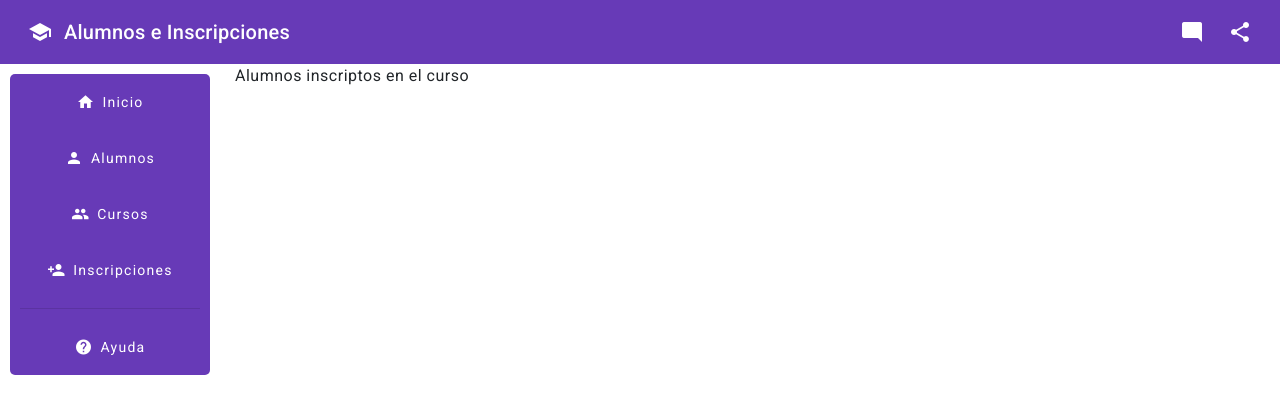
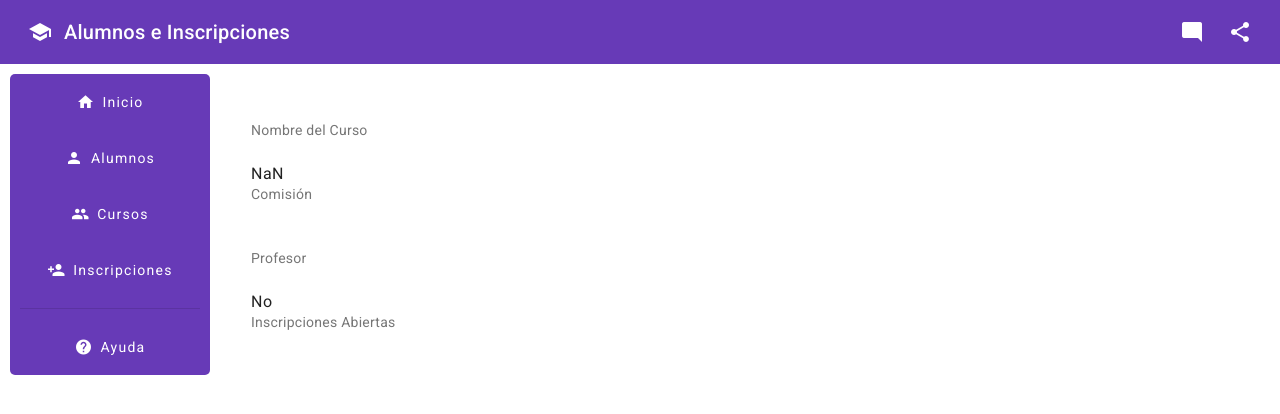
Before and after one commit to valecambiaso/Proyecto-Final, an Angular app in the folder angular_project/: page /courses/details in a window 1280 px wide. Shown: the top 414 px of the page. Built offline with nearby package versions, Linux system fonts and the light colour scheme.

Commit message:
basic details added

```diff
--- a/angular_project/src/app/app.module.ts
+++ b/angular_project/src/app/app.module.ts
@@ -2,9 +2,6 @@ import { NgModule } from '@angular/core';
 import { BrowserModule } from '@angular/platform-browser';
 import { AppComponent } from './app.component';
 import { BrowserAnimationsModule } from '@angular/platform-browser/animations';
-import { BooleanToTextPipe } from './pipes/boolean-to-text.pipe';
-import { NameSurnamePipe } from './pipes/name-surname.pipe';
-import { TitleStyleDirective } from './directives/title-style.directive';
 import { ToolbarComponent } from './core/components/toolbar/toolbar.component';
 import { NavbarComponent } from './core/components/navbar/navbar.component';
 import { AppRoutingModule } from './app-routing.module';
--- a/angular_project/src/app/courses/components/course-details/course-details.component.css
+++ b/angular_project/src/app/courses/components/course-details/course-details.component.css
@@ -0,0 +1,10 @@
+h3{
+    color: #673ab7;
+    padding-top: 15px;
+    text-transform: uppercase;
+    margin-bottom: 0;
+}
+
+h4{
+    color: rgba(85, 85, 85, 0.815);
+}
--- a/angular_project/src/app/courses/components/course-details/course-details.component.html
+++ b/angular_project/src/app/courses/components/course-details/course-details.component.html
@@ -1 +1,21 @@
-<h4>Alumnos inscriptos en el curso {{ course.courseName }}</h4>
+<div class="details-content">
+    <h3 appTitleStyle>{{course.courseName}}</h3>
+
+    <mat-list>
+        <mat-list-item>
+            <span matListItemTitle>{{course.courseName}}</span>
+            <span matListItemLine>Nombre del Curso</span>
+        </mat-list-item>
+        <mat-list-item>
+            <span matListItemTitle>{{course.commission}}</span>
+            <span matListItemLine>Comisión</span>
+        </mat-list-item>
+        <mat-list-item>
+            <span matListItemTitle>{{course.professorName}}</span>
+            <span matListItemLine>Profesor</span>
+        </mat-list-item>
+        <mat-list-item>
+            <span matListItemTitle>{{course.openRegistrations | booleanToText:'Si':'No'}}</span>
+            <span matListItemLine>Inscripciones Abiertas</span>
+        </mat-list-item>
+    </mat-list>
--- a/angular_project/src/app/courses/components/course-details/course-details.component.ts
+++ b/angular_project/src/app/courses/components/course-details/course-details.component.ts
@@ -2,6 +2,9 @@ import { Component, OnInit } from '@angular/core';
 import { Course } from '../../../models/course';
 import { ActivatedRoute } from '@angular/router';
 import { parseTemplate } from '@angular/compiler';
+import { Student } from 'src/app/models/student';
+import { MatTableDataSource } from '@angular/material/table';
+import { map, Observable, Subscription } from 'rxjs';
 
 @Component({
   selector: 'app-course-details',
@@ -12,7 +15,7 @@ export class CourseDetailsComponent implements OnInit{
   course!: Course;
 
   constructor(
-    private activatedRoute: ActivatedRoute
+    private activatedRoute: ActivatedRoute,
   ){}
 
 
@@ -23,6 +26,7 @@ export class CourseDetailsComponent implements OnInit{
       professorName: parameters.get('professorName') || '',
       openRegistrations: parameters.get('openRegistrations') === 'true'
     })
+
   }
 
 }
--- a/angular_project/src/app/courses/course-routing.module.ts
+++ /dev/null
@@ -1,15 +0,0 @@
-import { NgModule, Component } from '@angular/core';
-import { RouterModule, Routes } from "@angular/router";
-import { CourseDetailsComponent } from './components/course-details/course-details.component';
-
-const routes: Routes = [ //Defino las rutas que forman parte del proyecto
-    {path: 'courses', children:[
-        {path: 'details', component: CourseDetailsComponent}
-    ]}
-];
-
-@NgModule({
-    imports: [RouterModule.forRoot(routes)],
-    exports: [RouterModule]
-})
-export class CoursesRoutingModule{}
--- a/angular_project/src/app/courses/courses.module.ts
+++ b/angular_project/src/app/courses/courses.module.ts
@@ -4,7 +4,6 @@ import { CourseListComponent } from './components/course-list/course-list.compon
 import { CourseFormComponent } from './components/course-form/course-form.component';
 import { CommonModule } from '@angular/common';
 import { MaterialModule } from '../material.module';
-import { CoursesRoutingModule } from "./course-routing.module";
 import { ReactiveFormsModule } from '@angular/forms';
 import { SharedModule } from '../shared/shared.module';
 
@@ -17,7 +16,6 @@ import { SharedModule } from '../shared/shared.module';
     imports:[
         CommonModule,
         MaterialModule,
-        CoursesRoutingModule,
         ReactiveFormsModule,
         SharedModule
     ],
--- a/angular_project/src/app/students/components/student-details/student-details.component.css
+++ b/angular_project/src/app/students/components/student-details/student-details.component.css
@@ -0,0 +1,10 @@
+h3{
+    color: #673ab7;
+    padding-top: 15px;
+    text-transform: uppercase;
+    margin-bottom: 0;
+}
+
+h4{
+    color: rgba(85, 85, 85, 0.815);
+}
--- a/angular_project/src/app/students/components/student-details/student-details.component.html
+++ b/angular_project/src/app/students/components/student-details/student-details.component.html
@@ -1 +1,31 @@
-<h4>Cursos en los que está inscripto el alumno {{student | nameSurname }}</h4>
+<div class="details-content">
+    <h3 appTitleStyle>{{student | nameSurname }}</h3>
+
+    <mat-list>
+        <mat-list-item>
+            <span matListItemTitle>{{student.name}}</span>
+            <span matListItemLine>Nombre</span>
+        </mat-list-item>
+        <mat-list-item>
+            <span matListItemTitle>{{student.surname}}</span>
+            <span matListItemLine>Apellido</span>
+        </mat-list-item>
+        <mat-list-item>
+            <span matListItemTitle>{{student.email}}</span>
+            <span matListItemLine>Email</span>
+        </mat-list-item>
+        <mat-list-item>
+            <span matListItemTitle>{{student.cellphone}}</span>
+            <span matListItemLine>Celular</span>
+        </mat-list-item>
+        <mat-list-item>
+            <span matListItemTitle>{{student.bornDate | date:'dd/MM/YYYY'}}</span>
+            <span matListItemLine>Fecha de Nacimiento</span>
+        </mat-list-item>
+        <mat-list-item>
+            <span matListItemTitle>{{student.isActive | booleanToText:'Si':'No'}}</span>
+            <span matListItemLine>Activo</span>
+        </mat-list-item>
+    </mat-list>
+
+</div>
--- a/angular_project/src/app/students/student-routing.module.ts
+++ /dev/null
@@ -1,16 +0,0 @@
-import { NgModule, Component } from '@angular/core';
-import { RouterModule, Routes } from "@angular/router";
-import { StudentListComponent } from './components/student-list/student-list.component';
-import { StudentDetailsComponent } from './components/student-details/student-details.component';
-
-const routes: Routes = [ //Defino las rutas que forman parte del proyecto
-    {path: 'students', children:[
-        {path: 'details', component: StudentDetailsComponent}
-    ]}
-];
-
-@NgModule({
-    imports: [RouterModule.forRoot(routes)],
-    exports: [RouterModule]
-})
-export class StudentsRoutingModule{}
--- a/angular_project/src/app/students/students.module.ts
+++ b/angular_project/src/app/students/students.module.ts
@@ -5,7 +5,6 @@ import { StudentListComponent } from './components/student-list/student-list.com
 import { StudentFormComponent } from './components/student-form/student-form.component';
 import { ReactiveFormsModule } from '@angular/forms';
 import { MaterialModule } from '../material.module';
-import { StudentsRoutingModule } from './student-routing.module';
 import { SharedModule } from '../shared/shared.module';
 
 @NgModule({
@@ -17,7 +16,6 @@ import { SharedModule } from '../shared/shared.module';
   imports: [
     CommonModule,
     MaterialModule,
-    StudentsRoutingModule,
     ReactiveFormsModule,
     SharedModule
   ],
```
Also changed, not shown: angular_project/src/app/material.module.ts (+5 -2 lines).
